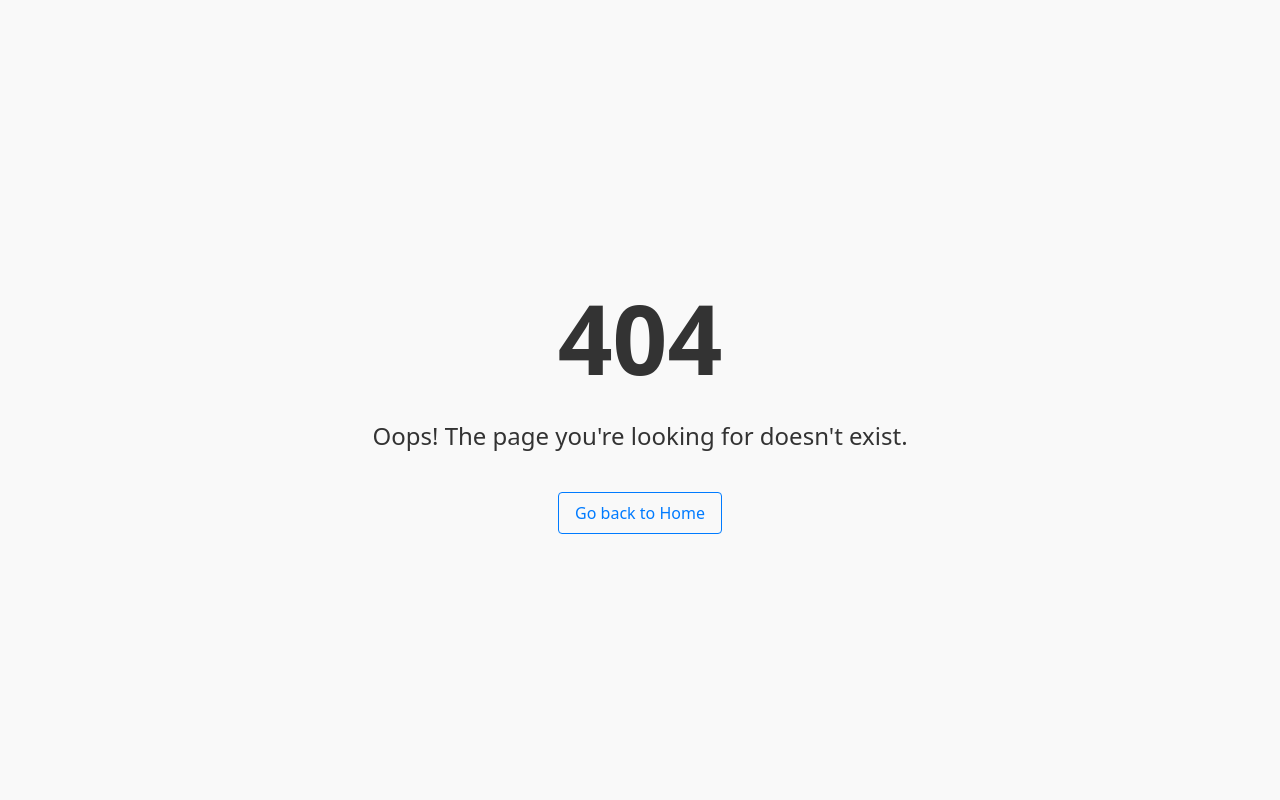
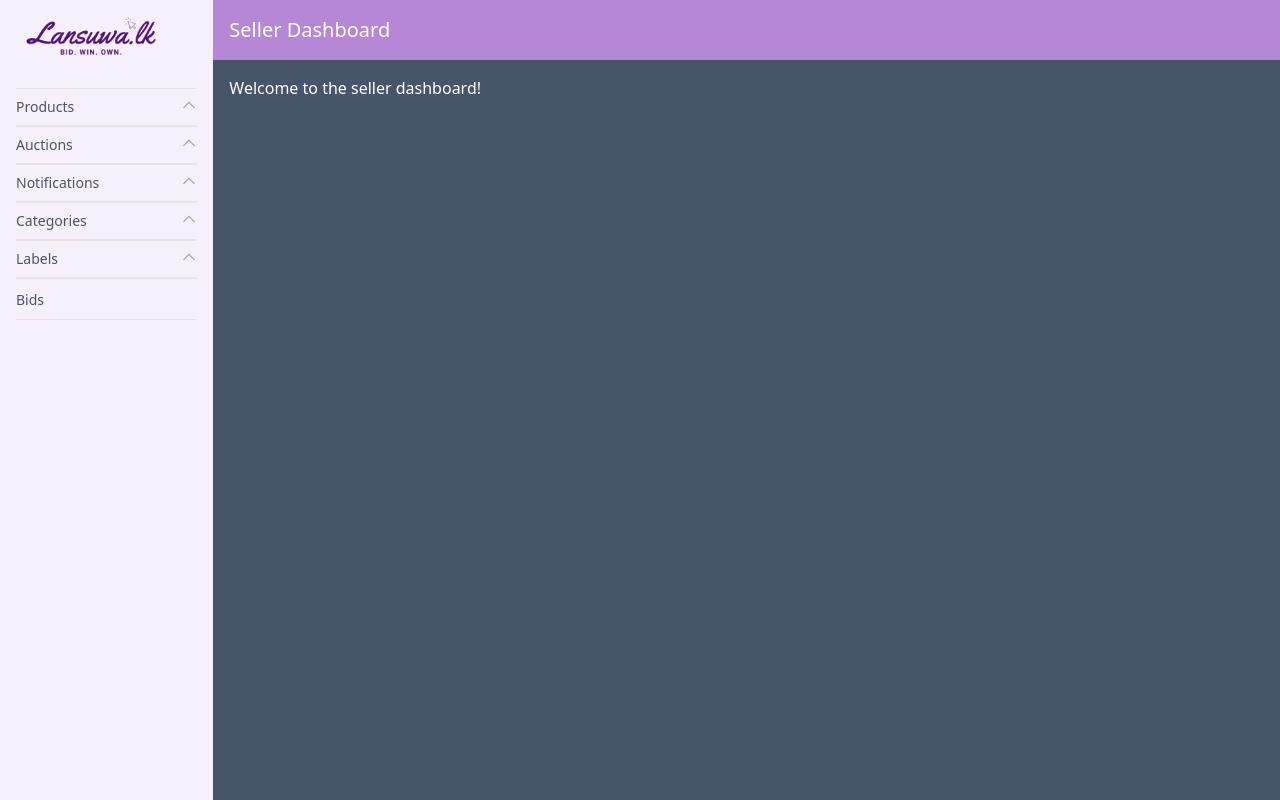
Before and after one commit to Dewmini-Mandis/auction-management-system-frontend, a React (Vite) app in the folder ams-frontend/: page /productlist in a window 1280 px wide. Before the commit this address had no page. Built offline with nearby package versions, Linux system fonts and the light colour scheme.

Commit message:
Upload seller sidebar

```diff
--- /dev/null
+++ b/ams-frontend/src/components/HeaderSeller/HeaderSeller.jsx
@@ -0,0 +1,11 @@
+import React from 'react'
+
+function HeaderSeller() {
+  return (
+    <div className="w-full bg-[#b687d6] h-fit p-4">
+      <h1 className="text-xl text-white">Seller Dashboard</h1>
+    </div>
+  )
+}
+
+export default HeaderSeller
--- /dev/null
+++ b/ams-frontend/src/components/layout/SideBar/SideBar.jsx
@@ -0,0 +1,140 @@
+import React from 'react'
+import { useState } from 'react';
+import { Link } from 'react-router-dom';
+
+import expandArrow from '../../../../src/assets/images/expandArrow.png';
+import contractArrow from '../../../../src/assets/images/contractArrow.png';
+import logo from '../../../assets/images/logo.png';
+import SideBarLink from '../../SideBar/SideBarLink';
+function SideBar() {
+    const [openMenu, setOpenMenu] = useState({});
+
+    const toggleMenu = (menuName) => {
+        setOpenMenu((prevOpenMenu) => ({
+          ...prevOpenMenu,
+          [menuName]: !prevOpenMenu[menuName],
+        }));
+
+      };
+  return (<div className="w-1/6 h-full bg-[#F5F0FA] shadow-md">
+
+    <div className='w-full h-fit'>
+        <img src={logo} alt="logo" className='h-10 m-4 w-55' />
+    </div>
+  <ul className="p-4">
+    <li className="py-2 border-solid border-y border-neutral-200 ">
+      <div
+        onClick={() => toggleMenu('products')}
+        className="flex justify-between cursor-pointer"
+      >
+        <span className='text-sm text-gray-600 '>Products</span>
+        <span>
+        <img src={openMenu['products'] ? expandArrow : contractArrow} alt="toggle" className='w-4 h-4'/>
+        </span>
+      </div>
+      {openMenu['products'] && (
+        <ul className="pl-4 text-sm text-gray-600">
+          <li className="py-1">
+          <Link to='/products/list'>Products list</Link>
+          </li>
+          <li className="py-1">
+          <Link to='/products/listing'>Listing</Link>
+          </li>
+        </ul>
+      )}
+    </li>
+    <li className="py-2 border-solid border-y border-neutral-200">
+  <div
+    onClick={() => toggleMenu('auctions')}
+    className="flex justify-between cursor-pointer"
+  >
+    <span className='text-sm text-gray-600 '><Link to='/auctions'>Auctions</Link></span>
+    <span>
+    <img src={openMenu['auctions']? expandArrow : contractArrow} alt="toggle" className='w-4 h-4' />
+    </span>
+  </div>
+  {openMenu['auctions'] && (
+    <ul className="pl-4 text-sm text-gray-600">
+      <li className="py-1">
+      <Link to='/auctions/active'>Active</Link>
+      </li>
+      <li className="py-1">
+      <Link to='/auctions/past'>Past</Link>
+      </li>
+    </ul>
+  )}
+</li>
+<li className="py-2 border-solid border-y border-neutral-200">
+  <div
+    onClick={() => toggleMenu('notifications')}
+    className="flex justify-between cursor-pointer"
+  >
+    <span className='text-sm text-gray-600 '> <Link to='/notifications'>Notifications</Link></span>
+    <span>
+    <img src={openMenu['notifications']? expandArrow : contractArrow} alt="toggle" className='w-4 h-4'/>
+    </span>
+  </div>
+  {openMenu['notifications'] && (
+    <ul className="pl-4 text-sm text-gray-600">
+      <li className="py-1">
+      <Link to='/notifications/readed'>Readed</Link>
+      </li>
+      <li className="py-1">
+      <Link to='/notifications/unreaded'>Unreaded</Link>
+      </li>
+    </ul>
+  )}
+</li>
+<li className="py-2 border-solid border-y border-neutral-200">
+  <div
+    onClick={() => toggleMenu('categories')}
+    className="flex justify-between cursor-pointer"
+  >
+    <span className='text-sm text-gray-600 '>Categories</span>
+    <span>
+    <img src={openMenu['Categories']? expandArrow : contractArrow} alt="toggle" className='w-4 h-4' />
+   </span>
+  </div>
+  {openMenu['categories'] && (
+    <ul className="pl-4 text-sm text-gray-600">
+      <li className="py-1">
+      <Link to='/category/list'>Category list</Link>
+      </li>
+      <li className="py-1">
+      <Link to='/category/add'>Add category</Link>
+      </li>
+    </ul>
+  )}
+</li>
+<li className="py-2 border-solid border-y border-neutral-200">
+  <div
+    onClick={() => toggleMenu('labels')}
+    className="flex justify-between cursor-pointer"
+  >
+    <span className='text-sm text-gray-600 '>Labels</span>
+    <span>
+    <img src={openMenu['labels']? expandArrow : contractArrow} alt="toggle" className='w-4 h-4'/>
+    </span>
+  </div>
+  {openMenu['labels'] && (
+    <ul className="pl-4 text-sm text-gray-600">
+      <li className="py-1">
+      <Link to='/labels/list'>Label list</Link>
+      </li>
+      <li className="py-1">
+      <Link to='/labels/list'>Add label</Link>
+      </li>
+    </ul>
+  )}
+</li>
+<li className="py-2 border-solid border-y border-neutral-200">
+
+    <span className='text-sm text-gray-600 '><Link to='/bids'>Bids</Link></span>
+
+</li>
+  </ul>
+</div>
+  )
+}
+
+export default SideBar
--- /dev/null
+++ b/ams-frontend/src/pages/ProductList/ProductList.jsx
@@ -0,0 +1,27 @@
+import React from 'react'
+import SideBar from '../../components/layout/SideBar/SideBar';
+import HeaderSeller from '../../components/HeaderSeller/HeaderSeller';
+function ProductList() {
+  return (
+    <div>
+            <React.Fragment>
+                <div className="flex w-full h-screen">
+
+                    <SideBar />
+
+                    <div className="flex flex-col w-5/6 bg-slate-600">
+                        <HeaderSeller />
+
+                        <div className="flex-grow p-4 text-white">
+                            <p>Welcome to the seller dashboard!</p>
+                        </div>
+
+                    </div>
+                </div>
+
+            </React.Fragment>
+        </div>
+  )
+}
+
+export default ProductList
--- a/ams-frontend/src/routes.jsx
+++ b/ams-frontend/src/routes.jsx
@@ -4,7 +4,7 @@ import { BrowserRouter as Router, Route, Routes } from 'react-router-dom';
 // Import your components
 import HomePage from './pages/Home/HomePage';
 import NotFound from './components/NotFound/NotFound';
-
+import ProductList from './pages/ProductList/ProductList';
 
 const AppRoutes = () => {
   return (
@@ -13,6 +13,7 @@ const AppRoutes = () => {
 
         {/* Public Routes */}
         <Route path="/" element={<HomePage />} />
+        <Route path="/productlist" element={<ProductList />} />
 
 
         {/* Auth Routes */}
```
Also changed, not shown: ams-frontend/src/assets/images/contractArrow.png (added), ams-frontend/src/assets/images/expandArrow.png (added).
